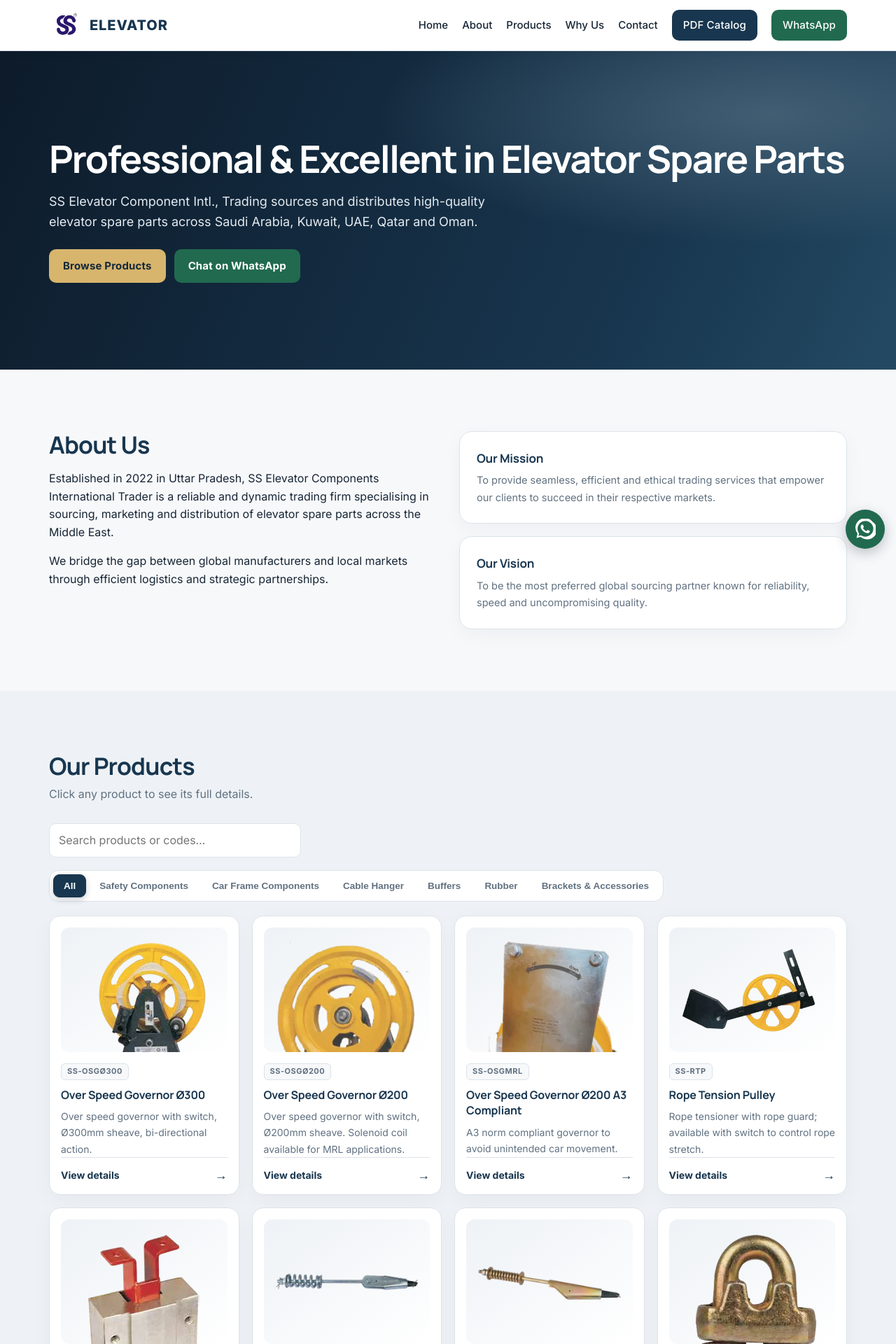
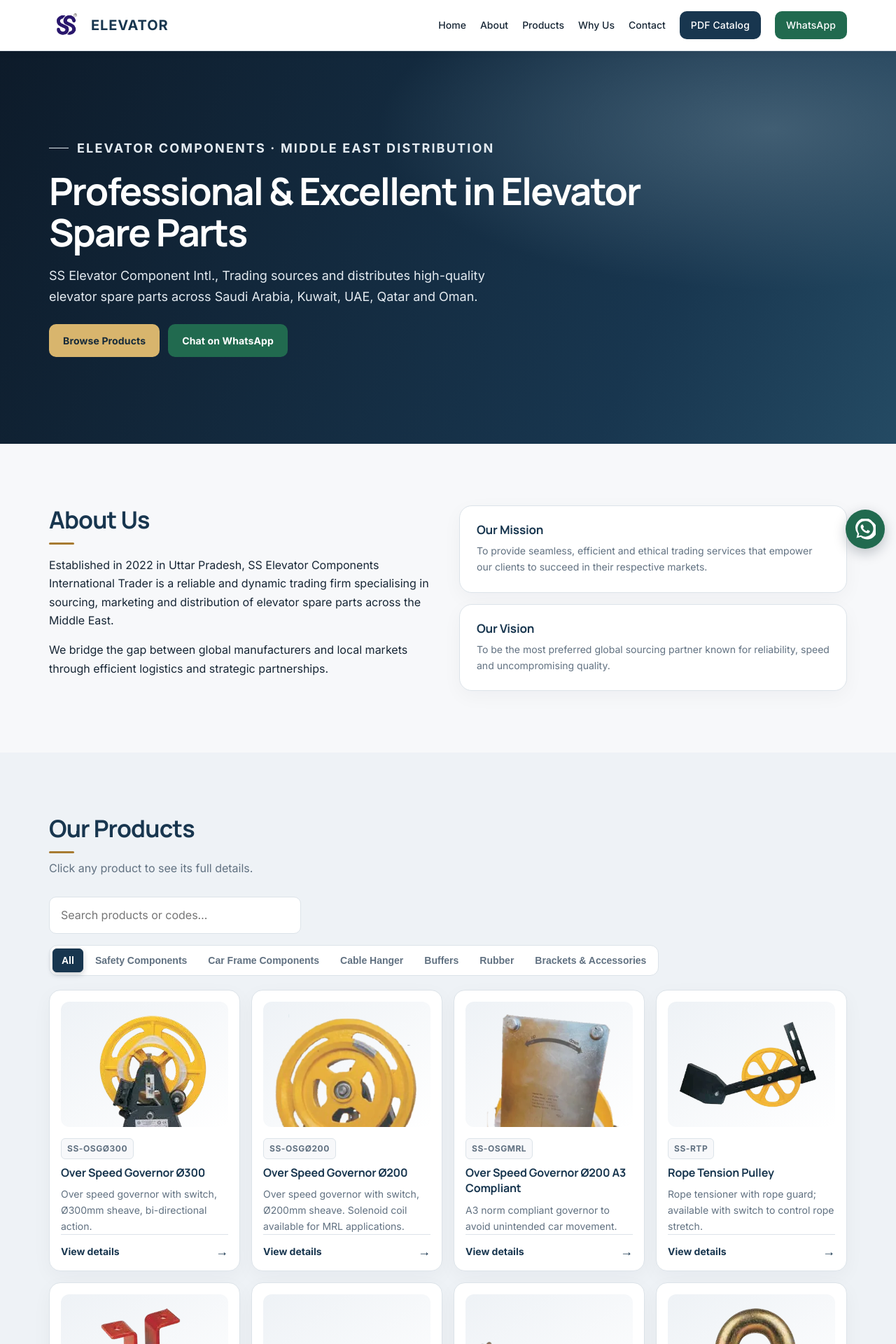
Before and after one commit to TariqueMasood/ss-elevator, a Next.js app: page / in a window 1280 px wide. Shown: the top 1920 px of the page at 70% size. Built offline with nearby package versions, Linux system fonts and the light colour scheme.

Commit message:
Update styles

```diff
--- a/app/catalog/page.js
+++ b/app/catalog/page.js
@@ -20,7 +20,7 @@ export default function CatalogPage() {
             title="SS Elevator components catalog PDF"
           />
         </div>
-        <div data-reveal><CatalogDownload /></div>
+        <CatalogDownload />
       </div>
     </main>
   );
--- a/app/globals.css
+++ b/app/globals.css
@@ -4,6 +4,38 @@
     sans-serif;
   --font-heading: var(--font-manrope), system-ui, -apple-system, "Segoe UI",
     Arial, sans-serif;
+  --text-xs: 0.75rem;
+  --text-sm: 0.875rem;
+  --text-base: 1rem;
+  --text-lg: 1.125rem;
+  --line-height-body: 1.65;
+  --line-height-heading: 1.2;
+  --weight-normal: 400;
+  --weight-medium: 500;
+  --weight-semibold: 600;
+  --weight-bold: 700;
+  --space-1: 4px;
+  --space-2: 8px;
+  --space-3: 12px;
+  --space-4: 16px;
+  --space-5: 20px;
+  --space-6: 24px;
+  --space-7: 28px;
+  --space-8: 32px;
+  --space-10: 40px;
+  --space-12: 48px;
+  --space-16: 64px;
+  --space-section: clamp(52px, 7vw, 88px);
+  --space-hero: clamp(76px, 10vw, 124px);
+  --space-hero-mobile: var(--space-16);
+  --header-height: 72px;
+  --radius-sm: 6px;
+  --radius-control: 10px;
+  --radius-md: 12px;
+  --radius-lg: 16px;
+  --radius-card: 18px;
+  --radius-pill: 999px;
+  --radius-circle: 50%;
   --color-background: #f7f8fa;
   --color-surface: #fff;
   --color-background-muted: #eef2f6;
@@ -50,18 +82,28 @@
   padding-top: env(safe-area-inset-top, 0px);
   padding-bottom: env(safe-area-inset-bottom, 0px);
 }
+.product-summary {
+  align-self: center;
+  padding: var(--space-8);
+}
+.product-summary h2 {
+  margin-bottom: var(--space-3);
+}
+.product-summary .product-description {
+  line-height: 1.75;
+}
 * {
   box-sizing: border-box;
 }
 html {
   scroll-behavior: smooth;
-  scroll-padding-top: 70px;
+  scroll-padding-top: var(--header-height);
 }
 body {
   margin: 0;
   background: var(--bg);
   color: var(--tx);
-  font: 16px/1.6 var(--font-body);
+  font: var(--text-base)/var(--line-height-body) var(--font-body);
 }
 h1,
 h2,
@@ -70,6 +112,8 @@ h4,
 h5,
 h6 {
   font-family: var(--font-heading);
+  font-weight: var(--weight-bold);
+  line-height: var(--line-height-heading);
 }
 a {
   color: inherit;
@@ -78,7 +122,7 @@ a {
 .w {
   max-width: 1180px;
   margin: 0 auto;
-  padding: 0 20px;
+  padding: 0 var(--space-5);
 }
 header {
   position: sticky;
@@ -92,16 +136,16 @@ header {
   display: flex;
   align-items: center;
   justify-content: space-between;
-  gap: 24px;
-  height: 72px;
+  gap: var(--space-6);
+  height: var(--header-height);
 }
 .logo {
-  font-weight: 800;
-  font-size: 20px;
+  font-weight: var(--weight-bold);
+  font-size: 1.25rem;
   color: var(--pri);
   letter-spacing: 0.045em;
   display: flex;
-  gap: 10px;
+  gap: var(--space-3);
   align-items: center;
 }
 .logo-mark {
@@ -109,20 +153,23 @@ header {
   width: 48px;
   height: 48px;
   object-fit: contain;
-  border-radius: 6px;
+  border-radius: var(--radius-sm);
 }
 .links {
   display: flex;
-  gap: 20px;
+  gap: var(--space-5);
   align-items: center;
 }
 .links a {
-  font-weight: 500;
-  font-size: 15px;
+  font-weight: var(--weight-medium);
+  font-size: var(--text-sm);
   transition: color 0.18s;
 }
+.links a:not(.btn) {
+  padding: var(--space-2) 0;
+}
 .links a.btn {
-  padding: 10px 16px;
+  padding: var(--space-2) var(--space-4);
   transition:
     transform 0.18s ease,
     background 0.18s ease,
@@ -137,9 +184,9 @@ header {
   background: none;
   border: 1px solid var(--bd);
   color: var(--tx);
-  border-radius: 8px;
-  font-size: 22px;
-  padding: 2px 10px;
+  border-radius: var(--radius-control);
+  font-size: 1.375rem;
+  padding: var(--space-1) var(--space-2);
   cursor: pointer;
   transition:
     color 0.18s ease,
@@ -158,12 +205,12 @@ header {
   display: inline-block;
   background: var(--button);
   color: var(--on-primary);
-  padding: 12px 20px;
-  border-radius: 10px;
-  font-weight: 700;
+  padding: var(--space-3) var(--space-5);
+  border-radius: var(--radius-control);
+  font-weight: var(--weight-bold);
   border: 0;
   cursor: pointer;
-  font-size: 15px;
+  font-size: var(--text-sm);
   letter-spacing: 0.01em;
   transition:
     transform 0.18s ease,
@@ -192,61 +239,93 @@ header {
       var(--hero-end) 100%
     );
   color: var(--on-primary);
-  padding: clamp(76px, 10vw, 124px) 0;
+  padding: var(--space-hero) 0;
+}
+.hero-eyebrow {
+  display: flex;
+  align-items: center;
+  gap: var(--space-3);
+  margin: 0 0 var(--space-4);
+  color: var(--accent-bright);
+  font-size: var(--text-xs);
+  font-weight: var(--weight-bold);
+  letter-spacing: 0.12em;
+  line-height: 1.4;
+  text-transform: uppercase;
+}
+.hero-eyebrow::before {
+  width: 28px;
+  height: 1px;
+  background: currentColor;
+  content: "";
+}
+.hero [data-hero-enter="eyebrow"] {
+  animation-delay: 0ms;
 }
 .hero .btn:not(.whatsapp) {
   background: var(--accent-bright);
   color: var(--on-accent);
 }
 .hero h1 {
-  font-size: clamp(30px, 5vw, 54px);
+  max-width: 900px;
+  font-size: clamp(2rem, 5vw, 3.375rem);
   line-height: 1.1;
   letter-spacing: -0.035em;
-  margin: 0 0 16px;
+  margin: 0 0 var(--space-4);
 }
 .hero p {
   max-width: 640px;
   color: var(--hero-text);
-  font-size: 18px;
+  font-size: var(--text-lg);
+  line-height: 1.65;
 }
 .hero .row {
   display: flex;
-  gap: 12px;
+  gap: var(--space-3);
   flex-wrap: wrap;
-  margin-top: 24px;
+  margin-top: var(--space-6);
 }
 section {
-  padding: clamp(52px, 7vw, 88px) 0;
+  padding: var(--space-section) 0;
 }
 section.alt {
   background: var(--alt);
 }
 h2 {
-  font-size: clamp(24px, 3.5vw, 34px);
-  line-height: 1.15;
+  font-size: clamp(1.5rem, 3.5vw, 2.125rem);
+  line-height: var(--line-height-heading);
   letter-spacing: -0.025em;
-  margin: 0 0 8px;
+  margin: 0 0 var(--space-2);
   color: var(--pri);
+}
+section:not(.hero) h2::after {
+  display: block;
+  width: 36px;
+  height: 3px;
+  margin-top: var(--space-3);
+  border-radius: var(--radius-pill);
+  background: var(--acc);
+  content: "";
 }
 .sub {
   color: var(--mut);
-  margin: 0 0 28px;
+  margin: 0 0 var(--space-7);
   max-width: 720px;
 }
 .catalog-page {
-  padding: 48px 0 64px;
+  padding: var(--space-12) 0 var(--space-16);
 }
 .catalog-page h1 {
   color: var(--pri);
-  font-size: clamp(26px, 4vw, 38px);
-  line-height: 1.2;
-  margin: 0 0 8px;
+  font-size: clamp(1.625rem, 4vw, 2.375rem);
+  line-height: var(--line-height-heading);
+  margin: 0 0 var(--space-2);
 }
 .catalog-viewer {
   height: min(78vh, 900px);
   min-height: 420px;
   border: 1px solid var(--bd);
-  border-radius: 16px;
+  border-radius: var(--radius-lg);
   overflow: hidden;
   background: var(--alt);
 }
@@ -260,9 +339,9 @@ h2 {
   display: flex;
   align-items: center;
   justify-content: center;
-  gap: 16px;
+  gap: var(--space-4);
   flex-wrap: wrap;
-  margin-top: 24px;
+  margin-top: var(--space-6);
 }
 .catalog-download p {
   margin: 0;
@@ -275,51 +354,51 @@ h2 {
   display: grid;
   place-items: center;
   overflow-y: auto;
-  padding: 20px;
+  padding: var(--space-5);
   background: var(--overlay);
 }
 .catalog-modal {
   position: relative;
   width: min(100%, 480px);
-  max-height: calc(100vh - 40px);
+  max-height: calc(100vh - var(--space-10));
   overflow-y: auto;
 }
 .catalog-modal h2 {
-  padding-right: 32px;
+  padding-right: var(--space-8);
 }
 .catalog-modal .sub {
-  margin-bottom: 20px;
+  margin-bottom: var(--space-5);
 }
 .catalog-modal-close {
   position: absolute;
-  top: 12px;
-  right: 14px;
+  top: var(--space-3);
+  right: var(--space-4);
   border: 0;
   background: transparent;
   color: var(--mut);
-  font-size: 28px;
+  font-size: 1.75rem;
   line-height: 1;
   cursor: pointer;
 }
 .catalog-modal form label {
   display: grid;
-  gap: 5px;
-  font-size: 14px;
-  font-weight: 600;
+  gap: var(--space-1);
+  font-size: var(--text-sm);
+  font-weight: var(--weight-semibold);
 }
 .catalog-modal form label span {
   color: var(--mut);
-  font-weight: 400;
+  font-weight: var(--weight-normal);
 }
 .catalog-modal .catalog-consent {
   display: flex;
   align-items: flex-start;
-  gap: 9px;
-  font-weight: 400;
+  gap: var(--space-2);
+  font-weight: var(--weight-normal);
 }
 .catalog-consent input {
   width: auto;
-  margin-top: 5px;
+  margin-top: var(--space-1);
 }
 .catalog-modal form button:disabled {
   cursor: wait;
@@ -336,38 +415,38 @@ h2 {
   min-height: 1.5em;
   margin: 0;
   color: var(--pri);
-  font-size: 14px;
+  font-size: var(--text-sm);
 }
 .grid {
   display: grid;
-  gap: 18px;
+  gap: var(--space-4);
   grid-template-columns: repeat(auto-fit, minmax(230px, 1fr));
 }
 .card {
   background: var(--card);
   border: 1px solid var(--bd);
-  border-radius: 18px;
-  padding: 24px;
+  border-radius: var(--radius-card);
+  padding: var(--space-6);
   box-shadow: 0 8px 28px var(--shadow-card);
 }
 .card h3 {
-  margin: 0 0 6px;
-  font-size: 17px;
+  margin: 0 0 var(--space-2);
+  font-size: 1.0625rem;
   color: var(--pri);
   letter-spacing: -0.01em;
 }
 .card p {
   margin: 0;
   color: var(--mut);
-  font-size: 14.5px;
-  line-height: 1.7;
+  font-size: var(--text-sm);
+  line-height: var(--line-height-body);
 }
 .stat {
   text-align: center;
 }
 .stat b {
   display: block;
-  font-size: 34px;
+  font-size: 2.125rem;
   color: var(--pri);
 }
 .tabs {
@@ -375,23 +454,23 @@ h2 {
   width: fit-content;
   max-width: 100%;
   align-items: center;
-  gap: 4px;
+  gap: var(--space-1);
   flex-wrap: wrap;
-  margin-bottom: 20px;
-  padding: 5px;
+  margin-bottom: var(--space-5);
+  padding: var(--space-1);
   border: 1px solid var(--bd);
-  border-radius: 14px;
+  border-radius: var(--radius-md);
   background: var(--card);
 }
 .tab {
   border: 1px solid transparent;
   background: transparent;
   color: var(--mut);
-  padding: 8px 14px;
-  border-radius: 9px;
+  padding: var(--space-2) var(--space-3);
+  border-radius: var(--radius-sm);
   cursor: pointer;
-  font-size: 13.5px;
-  font-weight: 600;
+  font-size: var(--text-sm);
+  font-weight: var(--weight-semibold);
   transition:
     color 0.18s ease,
     background 0.18s ease,
@@ -417,33 +496,42 @@ input,
 select,
 textarea {
   width: 100%;
-  padding: 11px 13px;
+  padding: var(--space-3) var(--space-4);
   border: 1px solid var(--bd);
-  border-radius: 10px;
+  border-radius: var(--radius-control);
   background: var(--card);
   color: var(--tx);
   font: inherit;
+  transition:
+    border-color 0.18s ease,
+    box-shadow 0.18s ease;
+}
+input:focus-visible,
+select:focus-visible,
+textarea:focus-visible {
+  outline: 2px solid var(--focus-ring);
+  outline-offset: 1px;
 }
 .search {
   max-width: 360px;
-  margin-bottom: 18px;
+  margin-bottom: var(--space-4);
 }
 .tag {
   display: inline-block;
-  font-size: 12px;
+  font-size: var(--text-xs);
   background: var(--alt);
   color: var(--pri);
-  border-radius: 6px;
-  padding: 2px 8px;
-  margin-top: 10px;
-  font-weight: 700;
+  border-radius: var(--radius-sm);
+  padding: var(--space-1) var(--space-2);
+  margin-top: var(--space-2);
+  font-weight: var(--weight-bold);
 }
 .pc {
   display: flex;
   height: 100%;
   flex-direction: column;
-  padding: 16px;
-  border-radius: 16px;
+  padding: var(--space-4);
+  border-radius: var(--radius-lg);
   transition:
     transform 0.2s ease,
     border-color 0.2s ease,
@@ -451,26 +539,47 @@ textarea {
 }
 .pc .ph {
   aspect-ratio: 4 / 3;
-  margin-bottom: 16px;
-  padding: 14px;
-  border-radius: 12px;
+  margin-bottom: var(--space-4);
+  padding: var(--space-3);
+  border-radius: var(--radius-md);
   background: linear-gradient(145deg, var(--alt), var(--card));
 }
 .pc .tag {
   align-self: flex-start;
-  margin: 0 0 10px;
+  margin: 0 0 var(--space-2);
   border: 1px solid var(--bd);
   background: var(--bg);
   color: var(--mut);
-  font-size: 11px;
+  font-size: var(--text-xs);
   letter-spacing: 0.045em;
+}
+.product-code {
+  margin-top: 0;
+}
+.product-description {
+  margin: var(--space-4) 0 0;
+}
+.product-section-title {
+  margin-top: var(--space-8);
+}
+.product-specs-title {
+  margin-top: var(--space-6);
+}
+.product-related-title {
+  margin-top: var(--space-10);
+}
+.product-back-link {
+  margin: var(--space-8) 0;
+}
+.stats-grid {
+  margin-top: var(--space-8);
 }
 .pc h3 {
   display: -webkit-box;
   overflow: hidden;
-  margin: 0 0 8px;
+  margin: 0 0 var(--space-2);
   color: var(--pri);
-  font-size: 16px;
+  font-size: var(--text-base);
   line-height: 1.4;
   -webkit-box-orient: vertical;
   -webkit-line-clamp: 2;
@@ -480,8 +589,8 @@ textarea {
   overflow: hidden;
   margin: 0;
   color: var(--mut);
-  font-size: 14px;
-  line-height: 1.65;
+  font-size: var(--text-sm);
+  line-height: var(--line-height-body);
   -webkit-box-orient: vertical;
   -webkit-line-clamp: 3;
 }
@@ -521,44 +630,44 @@ textarea {
   align-items: center;
   justify-content: space-between;
   margin-top: auto;
-  padding-top: 14px;
+  padding-top: var(--space-3);
   border-top: 1px solid var(--bd);
   color: var(--pri);
-  font-weight: 700;
-  font-size: 14px;
+  font-weight: var(--weight-bold);
+  font-size: var(--text-sm);
 }
 .pc:hover .more,
 .pc:focus-visible .more {
   color: var(--acc);
 }
 .more span {
-  font-size: 18px;
+  font-size: var(--text-lg);
   line-height: 1;
 }
 .crumb {
   color: var(--mut);
-  font-size: 14px;
-  margin: 0 0 12px;
+  font-size: var(--text-sm);
+  margin: 0 0 var(--space-3);
 }
 .crumb a {
   color: var(--pri);
 }
 h3 {
-  margin: 0 0 10px;
+  margin: 0 0 var(--space-2);
 }
 .tw {
   overflow-x: auto;
   border: 1px solid var(--bd);
-  border-radius: 12px;
+  border-radius: var(--radius-md);
 }
 table {
   border-collapse: collapse;
   width: 100%;
-  font-size: 14.5px;
+  font-size: var(--text-sm);
 }
 th,
 td {
-  padding: 10px 14px;
+  padding: var(--space-2) var(--space-3);
   text-align: left;
   border-bottom: 1px solid var(--bd);
   white-space: nowrap;
@@ -580,13 +689,13 @@ tbody tr:last-child > * {
 }
 .ph {
   background: var(--card);
-  border-radius: 10px;
+  border-radius: var(--radius-control);
   width: 100%;
   aspect-ratio: 4/3;
   display: grid;
   place-items: center;
-  margin-bottom: 14px;
-  padding: 8px;
+  margin-bottom: var(--space-3);
+  padding: var(--space-2);
   overflow: hidden;
 }
 .ph img {
@@ -607,13 +716,13 @@ tbody tr:last-child > * {
 .gal .big {
   background: var(--card);
   border: 1px solid var(--bd);
-  border-radius: 14px;
+  border-radius: var(--radius-md);
   width: 100%;
   aspect-ratio: 1/1;
   max-height: 480px;
   display: grid;
   place-items: center;
-  padding: 14px;
+  padding: var(--space-3);
   overflow: hidden;
 }
 .gal .big img {
@@ -626,9 +735,9 @@ tbody tr:last-child > * {
 }
 .thumbs {
   display: flex;
-  gap: 8px;
+  gap: var(--space-2);
   flex-wrap: wrap;
-  margin-top: 10px;
+  margin-top: var(--space-2);
 }
 .thumbs button {
   width: clamp(48px, 14vw, 64px);
@@ -636,8 +745,8 @@ tbody tr:last-child > * {
   flex: none;
   background: var(--card);
   border: 2px solid var(--bd);
-  border-radius: 8px;
-  padding: 3px;
+  border-radius: var(--radius-sm);
+  padding: var(--space-1);
   cursor: pointer;
   transition:
     transform 0.18s ease,
@@ -663,24 +772,55 @@ tbody tr:last-child > * {
 }
 .two {
   display: grid;
-  gap: 32px;
+  gap: var(--space-8);
   grid-template-columns: 1fr 1fr;
+}
+.about-values {
+  grid-template-columns: 1fr;
 }
 form {
   display: grid;
-  gap: 12px;
+  gap: var(--space-3);
 }
 .contact-form {
-  gap: 14px;
+  gap: var(--space-4);
 }
 .contact-field {
   display: grid;
-  gap: 5px;
+  gap: var(--space-1);
+}
+.contact-details {
+  display: grid;
+  margin-top: var(--space-8);
+  border-top: 1px solid var(--bd);
+}
+.contact-details p {
+  display: grid;
+  grid-template-columns: 88px minmax(0, 1fr);
+  gap: var(--space-3);
+  margin: 0;
+  padding: var(--space-3) 0;
+  border-bottom: 1px solid var(--bd);
+}
+.contact-details b {
+  color: var(--pri);
+  font-size: var(--text-sm);
+  font-weight: var(--weight-semibold);
+}
+.contact-details a {
+  font-weight: var(--weight-medium);
+}
+.contact-details a:hover {
+  color: var(--acc);
+}
+.contact-form > .btn {
+  justify-self: start;
+  min-width: 180px;
 }
 .contact-field > label {
   color: var(--tx);
-  font-size: 14px;
-  font-weight: 600;
+  font-size: var(--text-sm);
+  font-weight: var(--weight-semibold);
 }
 .contact-field input[aria-invalid="true"],
 .contact-field select[aria-invalid="true"],
@@ -696,11 +836,11 @@ form {
 .field-error {
   margin: 0;
   color: var(--danger);
-  font-size: 13px;
+  font-size: var(--text-xs);
 }
 .contact-status {
   margin: 0;
-  font-size: 14px;
+  font-size: var(--text-sm);
 }
 .contact-status.success {
   color: var(--success);
@@ -711,19 +851,25 @@ form {
 footer {
   background: var(--footer-background);
   color: var(--footer-text);
-  padding: 48px 0 24px;
+  padding: var(--space-12) 0 var(--space-6);
 }
 footer .grid {
   grid-template-columns: repeat(auto-fit, minmax(220px, 1fr));
 }
 footer h4 {
-  color: var(--on-primary);
-  margin: 0 0 10px;
+  color: var(--accent-bright);
+  font-size: var(--text-sm);
+  letter-spacing: 0.06em;
+  margin: 0 0 var(--space-2);
+  text-transform: uppercase;
+}
+footer .footer-tagline {
+  margin: 0;
 }
 footer a {
   display: block;
   color: var(--footer-link);
-  margin: 4px 0;
+  margin: var(--space-1) 0;
   transition: color 0.18s;
 }
 footer a:hover {
@@ -738,11 +884,11 @@ footer a:hover {
 .wa {
   display: inline-flex;
   align-items: center;
-  gap: 8px;
+  gap: var(--space-2);
   font-weight: 800;
-  padding: 12px 22px;
-  border-radius: 999px;
-  margin-top: 10px;
+  padding: var(--space-3) var(--space-6);
+  border-radius: var(--radius-pill);
+  margin-top: var(--space-2);
   transition:
     transform 0.18s ease,
     background 0.18s ease,
@@ -773,7 +919,7 @@ footer a:hover {
   bottom: calc(16px + env(safe-area-inset-bottom, 0px));
   width: 56px;
   height: 56px;
-  border-radius: 50%;
+  border-radius: var(--radius-circle);
   display: grid;
   place-items: center;
   box-shadow: 0 6px 18px var(--shadow-floating);
@@ -796,7 +942,7 @@ footer a:hover {
   height: 48px;
   place-items: center;
   border: 1px solid var(--color-border);
-  border-radius: 50%;
+  border-radius: var(--radius-circle);
   background: var(--color-primary);
   color: var(--on-primary);
   box-shadow: 0 6px 18px var(--shadow-floating);
@@ -833,9 +979,9 @@ footer a:hover {
 }
 .copy {
   border-top: 1px solid var(--footer-divider);
-  margin-top: 28px;
-  padding-top: 16px;
-  font-size: 14px;
+  margin-top: var(--space-7);
+  padding-top: var(--space-4);
+  font-size: var(--text-sm);
   color: var(--footer-muted);
 }
 @media (prefers-reduced-motion: reduce) {
@@ -881,14 +1027,15 @@ footer a:hover {
   .links {
     display: none;
     position: absolute;
-    top: 72px;
+    top: var(--header-height);
     left: 0;
     right: 0;
     background: var(--card);
     flex-direction: column;
     align-items: flex-start;
-    padding: 16px 20px;
+    padding: var(--space-4) var(--space-5);
     border-bottom: 1px solid var(--bd);
+    box-shadow: 0 12px 24px var(--shadow-card);
   }
   .links.open {
     display: flex;
@@ -905,10 +1052,10 @@ footer a:hover {
     grid-template-columns: 1fr;
   }
   .hero {
-    padding: 64px 0;
+    padding: var(--space-hero-mobile) 0;
   }
   .catalog-page {
-    padding: 32px 0 48px;
+    padding: var(--space-8) 0 var(--space-12);
   }
   .catalog-viewer {
     height: 70vh;
@@ -951,7 +1098,7 @@ html.motion-ready [data-reveal] {
 }
 html.motion-ready [data-reveal].is-visible {
   opacity: 1;
-  transform: translateY(0);
+  transform: none;
 }
 html.motion-ready .pc[data-reveal].is-visible:hover,
 html.motion-ready .pc[data-reveal].is-visible:focus-visible {
--- a/components/About.js
+++ b/components/About.js
@@ -7,7 +7,7 @@ export default function About() {
           <p>Established in 2022 in Uttar Pradesh, SS Elevator Components International Trader is a reliable and dynamic trading firm specialising in sourcing, marketing and distribution of elevator spare parts across the Middle East.</p>
           <p>We bridge the gap between global manufacturers and local markets through efficient logistics and strategic partnerships.</p>
         </div>
-        <div className="grid" style={{ gridTemplateColumns: "1fr" }}>
+        <div className="grid about-values">
           <div className="card" data-reveal><h3>Our Mission</h3><p>To provide seamless, efficient and ethical trading services that empower our clients to succeed in their respective markets.</p></div>
           <div className="card" data-reveal><h3>Our Vision</h3><p>To be the most preferred global sourcing partner known for reliability, speed and uncompromising quality.</p></div>
         </div>
--- a/components/CatalogDownload.js
+++ b/components/CatalogDownload.js
@@ -37,7 +37,7 @@ export default function CatalogDownload() {
 
   return (
     <>
-      <div className="catalog-download">
+      <div className="catalog-download" data-reveal>
         <p>Need a copy for your records?</p>
         <button className="btn" type="button" onClick={() => {
           setStatus("");
--- a/components/Footer.js
+++ b/components/Footer.js
@@ -17,7 +17,7 @@ export default function Footer() {
           <div className="grid" data-reveal>
             <div>
               <h4>{SITE.name}</h4>
-              <p style={{ margin: 0 }}>
+              <p className="footer-tagline">
                 {SITE.tagline}
                 <br />
                 Professional &amp; Excellent in Elevator Spare Parts.
--- a/components/Header.js
+++ b/components/Header.js
@@ -22,8 +22,17 @@ export default function Header() {
           />
           <span>ELEVATOR</span>
         </Link>
-        <button className="burger" aria-label="Menu" onClick={() => setOpen(!open)}>{open ? "✕" : "☰"}</button>
-        <nav className={"links" + (open ? " open" : "")}>
+        <button
+          className="burger"
+          type="button"
+          aria-label={open ? "Close menu" : "Open menu"}
+          aria-expanded={open}
+          aria-controls="primary-navigation"
+          onClick={() => setOpen(!open)}
+        >
+          {open ? "✕" : "☰"}
+        </button>
+        <nav id="primary-navigation" className={"links" + (open ? " open" : "")}>
           {LINKS.map(([n, h]) => <Link key={n} href={h} onClick={() => setOpen(false)}>{n}</Link>)}
           <Link className="btn" href="/catalog" onClick={() => setOpen(false)}>PDF Catalog</Link>
           <a className="btn whatsapp" href={wa()} target="_blank" rel="noopener">WhatsApp</a>
--- a/components/Hero.js
+++ b/components/Hero.js
@@ -3,6 +3,9 @@ export default function Hero() {
   return (
     <section className="hero" id="home">
       <div className="w">
+        <p className="hero-eyebrow" data-hero-enter="eyebrow">
+          Elevator components · Middle East distribution
+        </p>
         <h1 data-hero-enter="title">Professional &amp; Excellent in Elevator Spare Parts</h1>
         <p data-hero-enter="copy">SS Elevator Component Intl., Trading sources and distributes high-quality elevator spare parts across Saudi Arabia, Kuwait, UAE, Qatar and Oman.</p>
         <div className="row" data-hero-enter="actions">
--- a/components/Why.js
+++ b/components/Why.js
@@ -7,7 +7,7 @@ export default function Why() {
         <h2 data-reveal>Why SS Elevator</h2>
         <p className="sub" data-reveal>Your trusted partner for elevator components.</p>
         <div className="grid">{S.map(([t, d]) => <div className="card" data-reveal key={t}><h3>{t}</h3><p>{d}</p></div>)}</div>
-        <div className="grid" style={{ marginTop: 28 }}>{N.map(([n, l]) => <div className="card stat" data-reveal key={l}><b>{n}</b><p>{l}</p></div>)}</div>
+        <div className="grid stats-grid">{N.map(([n, l]) => <div className="card stat" data-reveal key={l}><b>{n}</b><p>{l}</p></div>)}</div>
       </div>
     </section>
   );
```
Also changed, not shown: app/products/[slug]/page.js (+7 -8 lines), components/Contact.tsx (+8 -3 lines).
